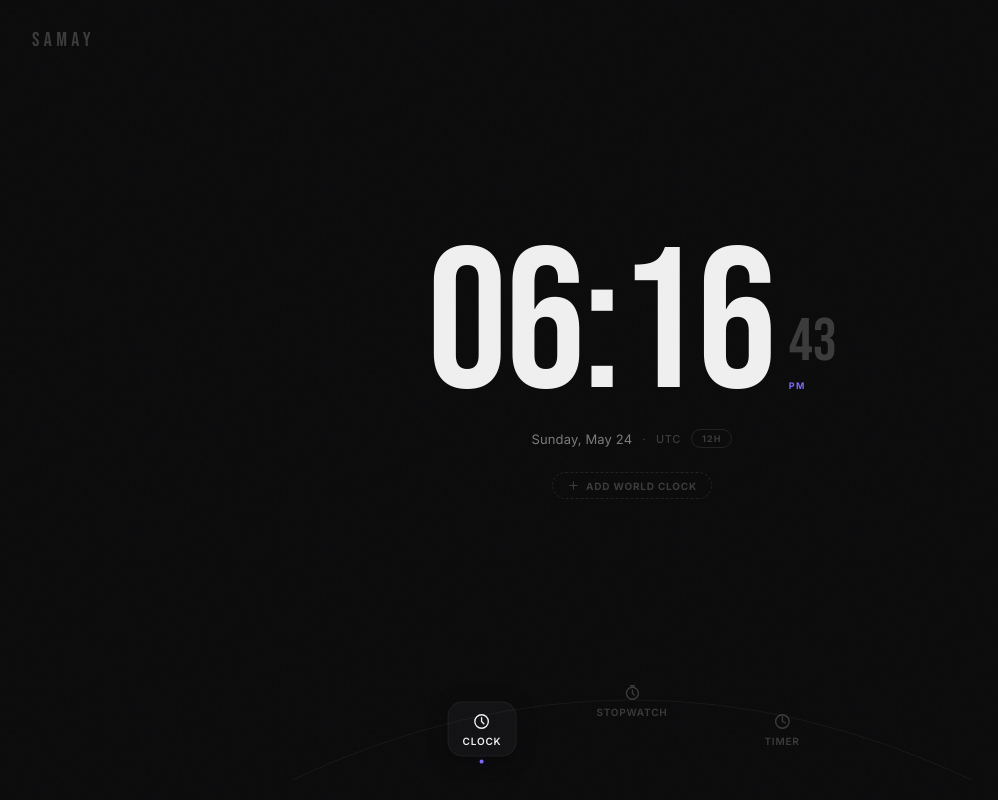
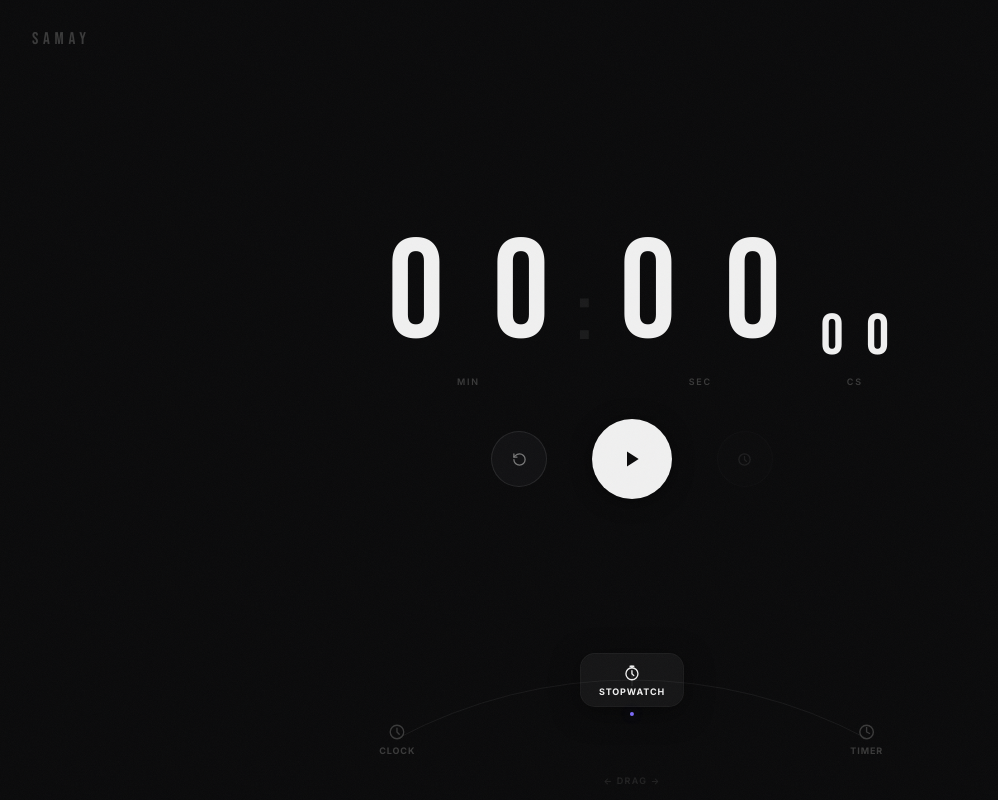
Before and after one commit to realSUDO/Samay, a React (Vite) app: page / in a window 1280 px wide. Shown: the whole page, without its empty margins (8-1006 px from the left). Built offline with nearby package versions, Linux system fonts and the light colour scheme.

Commit message:
Improve rotary dial tick sound

```diff
--- a/src/App.jsx
+++ b/src/App.jsx
@@ -1,103 +1,354 @@
-import { useState, useEffect } from 'react'
+import { useState, useEffect, useRef, useCallback } from 'react'
 import Clock from './components/Clock'
 import Stopwatch from './components/Stopwatch'
 import Timer from './components/Timer'
 import styles from './App.module.css'
 
-const TABS = [
-  { id: 'clock',     label: 'Clock',     key: '1', icon: ClockIcon },
-  { id: 'stopwatch', label: 'Stopwatch', key: '2', icon: StopwatchIcon },
-  { id: 'timer',     label: 'Timer',     key: '3', icon: TimerIcon },
+const POOL_SIZE = 10
+const MIN_TICK_STEP_DEGREES = 3
+const MAX_TICK_STEP_DEGREES = 7
+const MIN_PLAYBACK_RATE = 0.85
+const MAX_PLAYBACK_RATE = 1.35
+const TICK_VOLUME = 0.43
+const VELOCITY_SMOOTHING = 0.18
+const MIN_TICK_GAP_MS = 16
+const MIN_SOUND_VELOCITY = 0.015
+const MAX_SOUND_VELOCITY = 0.5
+let audioPool = null
+let poolIdx = 0
+let lastTickAt = 0
+
+function getPool() {
+  if (!audioPool) {
+    audioPool = Array.from({ length: POOL_SIZE }, () => {
+      const a = new Audio('/tick.mp3')
+      a.preload = 'auto'
+      a.volume = TICK_VOLUME
+      return a
+    })
+  }
+  return audioPool
+}
+
+function playDialTick(speedFactor = 0) {
+  const now = performance.now()
+  if (now - lastTickAt < MIN_TICK_GAP_MS) return
+  lastTickAt = now
+
+  try {
+    const pool = getPool()
+    const a = pool[poolIdx % POOL_SIZE]
+    poolIdx++
+    a.pause()
+    a.currentTime = 0
+    a.volume = TICK_VOLUME
+    const rate = mapRange(clamp(speedFactor, 0, 1), 0, 1, MIN_PLAYBACK_RATE, MAX_PLAYBACK_RATE)
+    a.playbackRate = clamp(rate + (Math.random() - 0.5) * 0.06, MIN_PLAYBACK_RATE, MAX_PLAYBACK_RATE)
+    a.play().catch(() => {})
+  } catch {
+    // Audio playback can fail before the browser grants media permission.
+  }
+}
+
+// ── Dial geometry ──────────────────────────────────────────────────────────
+const TABS        = [
+  { id: 'clock',     label: 'Clock',     icon: ClockIcon },
+  { id: 'stopwatch', label: 'Stopwatch', icon: StopwatchIcon },
+  { id: 'timer',     label: 'Timer',     icon: TimerIcon },
 ]
+const DISK_R      = 500
+const DISK_BELOW  = 380
+const STEP        = 28
+const BASE_ANGLES = [-118, -90, -62]
+const RETURN_ANIMATION_MS = 430
 
+function tabPos(tabIdx, rotation) {
+  const rad = (BASE_ANGLES[tabIdx] + rotation) * Math.PI / 180
+  return {
+    left: `calc(50% + ${(DISK_R * Math.cos(rad)).toFixed(2)}px)`,
+    top:  `calc(100% + ${(DISK_BELOW + DISK_R * Math.sin(rad)).toFixed(2)}px)`,
+  }
+}
+
+function activeFromRot(rot) {
+  const offset = Math.round(rot / STEP)
+  return ((1 - offset) % 3 + 3) % 3
+}
+
+function normalizeAngle(angle) {
+  return ((angle % 360) + 360) % 360
+}
+
+function getAngleDistance(a, b) {
+  const diff = Math.abs(normalizeAngle(a) - normalizeAngle(b))
+  return Math.min(diff, 360 - diff)
+}
+
+function getAngleDelta(currentAngle, previousAngle) {
+  const current = normalizeAngle(currentAngle)
+  const previous = normalizeAngle(previousAngle)
+  return ((current - previous + 540) % 360) - 180
+}
+
+function clamp(value, min, max) {
+  return Math.min(max, Math.max(min, value))
+}
+
+function lerp(start, end, amount) {
+  return start + (end - start) * amount
+}
+
+function mapRange(value, inMin, inMax, outMin, outMax) {
+  if (inMax === inMin) return outMin
+  const t = clamp((value - inMin) / (inMax - inMin), 0, 1)
+  return outMin + (outMax - outMin) * t
+}
+
+function createDialSoundTracker(angle, now = performance.now()) {
+  return {
+    lastAngle: angle,
+    lastTickAngle: angle,
+    lastTime: now,
+    smoothedVelocity: 0,
+  }
+}
+
+function updateDialSoundFromMovement(currentAngle, tracker, now = performance.now()) {
+  const elapsed = Math.max(now - tracker.lastTime, 16)
+  const angleDelta = Math.abs(getAngleDelta(currentAngle, tracker.lastAngle))
+  const angularVelocity = angleDelta / elapsed
+
+  tracker.smoothedVelocity = lerp(
+    tracker.smoothedVelocity,
+    angularVelocity,
+    VELOCITY_SMOOTHING,
+  )
+  tracker.lastAngle = currentAngle
+  tracker.lastTime = now
+
+  const speedFactor = mapRange(
+    tracker.smoothedVelocity,
+    MIN_SOUND_VELOCITY,
+    MAX_SOUND_VELOCITY,
+    0,
+    1,
+  )
+  const tickStepDegrees = mapRange(
+    speedFactor,
+    0,
+    1,
+    MAX_TICK_STEP_DEGREES,
+    MIN_TICK_STEP_DEGREES,
+  )
+
+  if (getAngleDistance(currentAngle, tracker.lastTickAngle) < tickStepDegrees) return
+  playDialTick(speedFactor)
+  tracker.lastTickAngle = currentAngle
+}
+
+// ── App ────────────────────────────────────────────────────────────────────
 export default function App() {
-  const [active, setActive] = useState('clock')
+  const [rotation, setRotation] = useState(0)
+  const [isDragging, setIsDragging] = useState(false)
+
+  // drag state — all in a ref to avoid stale closures
+  const drag = useRef({
+    active: false,
+    startX: 0,
+    startRot: 0,
+    moved: false,
+    sound: createDialSoundTracker(0),
+  })
+  const rotationRef = useRef(rotation)
+  const returnRaf = useRef(null)
+
+  const activeIdx = activeFromRot(rotation)
+  const activeId  = TABS[activeIdx].id
 
   useEffect(() => {
-    const handler = (e) => {
+    rotationRef.current = rotation
+  }, [rotation])
+
+  useEffect(() => () => cancelAnimationFrame(returnRaf.current), [])
+
+  // keyboard shortcuts
+  useEffect(() => {
+    const h = (e) => {
       if (e.target.tagName === 'INPUT') return
-      const tab = TABS.find(t => t.key === e.key)
-      if (tab) setActive(tab.id)
+      if (e.key === '1') rotateTo(0)
+      if (e.key === '2') rotateTo(1)
+      if (e.key === '3') rotateTo(2)
     }
-    window.addEventListener('keydown', handler)
-    return () => window.removeEventListener('keydown', handler)
+    window.addEventListener('keydown', h)
+    return () => window.removeEventListener('keydown', h)
   }, [])
 
-  const view = { clock: <Clock />, stopwatch: <Stopwatch />, timer: <Timer /> }[active]
+  function rotateTo(tabIdx) {
+    const target = -90 - BASE_ANGLES[tabIdx]
+    playDialTick(0.25)
+    rotationRef.current = target
+    setRotation(target)
+  }
+
+  // ── Pointer down ──
+  const onPointerDown = useCallback((e) => {
+    e.preventDefault()
+    cancelAnimationFrame(returnRaf.current)
+    e.currentTarget.setPointerCapture(e.pointerId)
+    getPool()
+    const currentRot = rotationRef.current
+    drag.current = {
+      active: true,
+      startX: e.clientX,
+      startRot: currentRot,
+      moved: false,
+      sound: createDialSoundTracker(currentRot),
+    }
+    setIsDragging(true)
+  }, [])
+
+  // ── Pointer move — fire ticks based on angle delta ──
+  const onPointerMove = useCallback((e) => {
+    if (!drag.current.active) return
+    const dx = e.clientX - drag.current.startX
+    if (Math.abs(dx) > 3) drag.current.moved = true
+
+    const deltaRot = (dx / DISK_R) * (180 / Math.PI)
+    const raw = drag.current.startRot + deltaRot
+    const clamped = Math.max(-STEP * 1.4, Math.min(STEP * 2.4, raw))
+
+    updateDialSoundFromMovement(clamped, drag.current.sound)
+    rotationRef.current = clamped
+    setRotation(clamped)
+  }, [])
+
+  // ── Pointer up — snap back with movement-driven return ticks ──
+  const onPointerUp = useCallback((e, tabIdx) => {
+    if (!drag.current.active) return
+    drag.current.active = false
+    setIsDragging(false)
+    const moved = drag.current.moved
+    const fromRot = rotationRef.current
+
+    const snapped = Math.round(fromRot / STEP) * STEP
+    const target  = Math.max(-STEP, Math.min(STEP * 2, snapped))
+    rotationRef.current = target
+    setRotation(target)
+
+    const start   = performance.now()
+    const returnTracker = createDialSoundTracker(fromRot, start)
+    returnTracker.smoothedVelocity = drag.current.sound.smoothedVelocity
+
+    function tick(now) {
+      const t = Math.min((now - start) / RETURN_ANIMATION_MS, 1)
+      const ease = 1 - Math.pow(1 - t, 3)
+      const cur  = fromRot + (target - fromRot) * ease
+
+      updateDialSoundFromMovement(cur, returnTracker, now)
+
+      if (t < 1) {
+        returnRaf.current = requestAnimationFrame(tick)
+      }
+    }
+
+    if (getAngleDistance(target, fromRot) >= MIN_TICK_STEP_DEGREES) {
+      returnRaf.current = requestAnimationFrame(tick)
+    } else {
+      playDialTick(0.15)
+    }
+
+    if (!moved && tabIdx >= 0) {
+      rotateTo(tabIdx)
+    }
+  }, [])
+
+  const view = { clock: <Clock />, stopwatch: <Stopwatch />, timer: <Timer /> }[activeId]
 
   return (
     <div className={styles.shell}>
-      {/* Brand — top left */}
       <header className={styles.header}>
         <span className={styles.brand}>Samay</span>
       </header>
 
-      {/* Content */}
       <main className={styles.main}>
         {view}
       </main>
 
-      {/* Arc nav — bottom */}
+      <div
+        className={`${styles.arcZone} ${isDragging ? styles.dragging : ''}`}
+        onPointerDown={onPointerDown}
+        onPointerMove={onPointerMove}
+        onPointerUp={(e) => onPointerUp(e, -1)}
+        onPointerCancel={(e) => onPointerUp(e, -1)}
+        aria-hidden="true"
+      />
+
+      <ArcTrack rotation={rotation} />
+
       <nav className={styles.arcNav} aria-label="Mode">
-        {/*
-          Arc: imaginary circle center at (50%, 100% + 300px), radius 400px.
-          3 buttons at angles 248°, 270°, 292° (measured from positive-X axis).
-          cos/sin precomputed:
-            248°: cos≈-0.3746, sin≈-0.9272  → x=50%-150px, y=100%+300-371px = 100%-71px
-            270°: cos=0,        sin=-1        → x=50%,       y=100%+300-400px = 100%-100px
-            292°: cos≈0.3746,  sin≈-0.9272  → x=50%+150px, y=100%-71px
-        */}
-        {TABS.map(({ id, label, key, icon: Icon }, i) => (
-          <button
-            key={id}
-            className={`${styles.arcBtn} ${styles[`arcBtn${i}`]} ${active === id ? styles.arcActive : ''}`}
-            onClick={() => setActive(id)}
-            aria-pressed={active === id}
-          >
-            <span className={styles.arcIcon}><Icon /></span>
-            <span className={styles.arcLabel}>{label}</span>
-          </button>
-        ))}
-
-        {/* The visible arc track — decorative SVG */}
-        <svg className={styles.arcTrack} viewBox="0 0 800 200" preserveAspectRatio="xMidYMax meet" aria-hidden="true">
-          <path
-            d="M 60 180 Q 400 20 740 180"
-            fill="none"
-            stroke="rgba(255,255,255,0.05)"
-            strokeWidth="1"
-          />
-        </svg>
+        {TABS.map((tab, i) => {
+          const pos = tabPos(i, rotation)
+          const isActive = i === activeIdx
+          return (
+            <button
+              key={tab.id}
+              className={`${styles.arcBtn} ${isActive ? styles.arcActive : ''} ${isDragging ? styles.arcDragging : ''}`}
+              style={{ left: pos.left, top: pos.top }}
+              onPointerDown={onPointerDown}
+              onPointerMove={onPointerMove}
+              onPointerUp={(e) => onPointerUp(e, i)}
+              onPointerCancel={(e) => onPointerUp(e, i)}
+              aria-pressed={isActive}
+            >
+              <span className={styles.arcIcon}><tab.icon /></span>
+              <span className={styles.arcLabel}>{tab.label}</span>
+            </button>
+          )
+        })}
       </nav>
     </div>
+  )
+}
+
+function ArcTrack({ rotation }) {
+  const svgW = 900, svgH = 200
+  const cx = svgW / 2
+  const cy = svgH + DISK_BELOW
+
+  const pts = BASE_ANGLES.map(base => {
+    const rad = (base + rotation) * Math.PI / 180
+    return { x: cx + DISK_R * Math.cos(rad), y: cy + DISK_R * Math.sin(rad) }
+  })
+  const [p0, p1, p2] = pts
+  const d = `M ${p0.x.toFixed(1)} ${p0.y.toFixed(1)} A ${DISK_R} ${DISK_R} 0 0 1 ${p2.x.toFixed(1)} ${p2.y.toFixed(1)}`
+
+  return (
+    <svg className={styles.arcTrack} viewBox={`0 0 ${svgW} ${svgH}`} preserveAspectRatio="xMidYMax meet" aria-hidden="true">
+      <path d={d} fill="none" stroke="rgba(255,255,255,0.06)" strokeWidth="1" />
+      <line x1={p1.x.toFixed(1)} y1={(p1.y - 6).toFixed(1)} x2={p1.x.toFixed(1)} y2={(p1.y + 6).toFixed(1)} stroke="rgba(255,255,255,0.12)" strokeWidth="1" />
+    </svg>
   )
 }
 
 function ClockIcon() {
   return (
     <svg width="18" height="18" viewBox="0 0 24 24" fill="none" stroke="currentColor" strokeWidth="1.8" strokeLinecap="round" strokeLinejoin="round">
-      <circle cx="12" cy="12" r="9" />
-      <polyline points="12 7 12 12 15 15" />
+      <circle cx="12" cy="12" r="9" /><polyline points="12 7 12 12 15 15" />
     </svg>
   )
 }
-
 function StopwatchIcon() {
   return (
     <svg width="18" height="18" viewBox="0 0 24 24" fill="none" stroke="currentColor" strokeWidth="1.8" strokeLinecap="round" strokeLinejoin="round">
-      <circle cx="12" cy="13" r="8" />
-      <polyline points="12 9 12 13 14.5 15.5" />
-      <line x1="9.5" y1="3" x2="14.5" y2="3" />
-      <line x1="12" y1="3" x2="12" y2="5" />
+      <circle cx="12" cy="13" r="8" /><polyline points="12 9 12 13 14.5 15.5" />
+      <line x1="9.5" y1="3" x2="14.5" y2="3" /><line x1="12" y1="3" x2="12" y2="5" />
     </svg>
   )
 }
-
 function TimerIcon() {
   return (
     <svg width="18" height="18" viewBox="0 0 24 24" fill="none" stroke="currentColor" strokeWidth="1.8" strokeLinecap="round" strokeLinejoin="round">
-      <circle cx="12" cy="12" r="9" />
-      <polyline points="12 6 12 12 16 14" />
+      <circle cx="12" cy="12" r="9" /><polyline points="12 6 12 12 16 14" />
     </svg>
   )
 }
--- a/src/App.module.css
+++ b/src/App.module.css
@@ -7,14 +7,9 @@
   flex-direction: column;
 }
 
-/* ── Header ── */
 .header {
   position: absolute;
-  top: 0;
-  left: 0;
-  right: 0;
-  display: flex;
-  align-items: center;
+  top: 0; left: 0; right: 0;
   padding: 28px 40px;
   z-index: 10;
   pointer-events: none;
@@ -22,60 +17,73 @@
 
 .brand {
   font-family: 'Bebas Neue', sans-serif;
-  font-size: 20px;
-  letter-spacing: 0.22em;
+  font-size: 17px;
+  letter-spacing: 0.28em;
   color: var(--text-muted);
   user-select: none;
-  pointer-events: none;
 }
 
-/* ── Main content ── */
 .main {
   flex: 1;
   display: flex;
   align-items: center;
   justify-content: center;
-  /* leave room at bottom for arc nav */
-  padding-bottom: 120px;
-  padding-top: 60px;
+  padding-bottom: 140px;
+  padding-top: 64px;
   overflow: hidden;
 }
 
-/* ── Arc nav ── */
-/*
-  Imaginary arc circle:
-    center: (50vw, 100vh + 300px)  [below the screen]
-    radius: 400px
-
-  Button positions (angle from positive-X axis):
-    i=0  248°: x = 50vw + 400·cos(248°) = 50vw - 150px
-                y = (100vh+300) + 400·sin(248°) = 100vh+300 - 371px = 100vh - 71px
-    i=1  270°: x = 50vw
-                y = 100vh+300 - 400 = 100vh - 100px
-    i=2  292°: x = 50vw + 150px
-                y = 100vh - 71px
-
-  We position buttons with position:absolute, transform: translate(-50%,-50%)
-  so the button center lands exactly on the arc point.
-*/
-.arcNav {
+/* ── Drag zone — bottom arc area ── */
+.arcZone {
   position: absolute;
-  inset: 0;
-  pointer-events: none;
-  z-index: 20;
+  bottom: 0;
+  left: 0;
+  right: 0;
+  height: 160px;
+  z-index: 25;
+  cursor: grab;
+  touch-action: none;
 }
 
+.dragging { cursor: grabbing; }
+
+.arcZone::after {
+  content: '← drag →';
+  position: absolute;
+  bottom: 14px;
+  left: 50%;
+  transform: translateX(-50%);
+  font-size: 9px;
+  font-weight: 600;
+  letter-spacing: 0.14em;
+  text-transform: uppercase;
+  color: var(--text-muted);
+  opacity: 0.5;
+  pointer-events: none;
+  user-select: none;
+}
+
+/* ── Decorative arc SVG ── */
 .arcTrack {
   position: absolute;
   bottom: 0;
   left: 50%;
   transform: translateX(-50%);
-  width: min(800px, 100vw);
+  width: min(900px, 100vw);
   height: 200px;
   pointer-events: none;
+  z-index: 20;
 }
 
-/* All arc buttons share base styles */
+/* ── Arc nav ── */
+.arcNav {
+  position: absolute;
+  inset: 0;
+  pointer-events: none;
+  z-index: 30;
+}
+
+/* ── Arc buttons ── */
 .arcBtn {
   position: absolute;
   pointer-events: all;
@@ -83,116 +91,68 @@
   flex-direction: column;
   align-items: center;
   gap: 5px;
-  padding: 10px 14px;
+  padding: 10px 18px;
   border-radius: 14px;
   transform: translate(-50%, -50%);
-  transition: background 0.18s, color 0.18s, box-shadow 0.18s, transform 0.18s;
+  transition:
+    left 0.4s cubic-bezier(0.34, 1.4, 0.64, 1),
+    top  0.4s cubic-bezier(0.34, 1.4, 0.64, 1),
+    background 0.2s,
+    color 0.2s,
+    box-shadow 0.2s;
   color: var(--text-muted);
   background: transparent;
+  cursor: grab;
+  user-select: none;
+  -webkit-user-select: none;
+  touch-action: none;
 }
 
-.arcBtn:hover {
-  color: var(--text-secondary);
-  background: var(--bg-elevated);
-  transform: translate(-50%, -50%) translateY(-3px);
+/* 1:1 during drag — kill position transition */
+.arcDragging {
+  transition:
+    background 0.1s,
+    color 0.1s !important;
 }
+
+.arcBtn:hover { color: var(--text-secondary); }
 
 .arcActive {
   color: var(--text);
-  background: var(--bg-elevated);
-  box-shadow: 0 0 0 1px var(--border-mid), 0 4px 20px rgba(0,0,0,0.4);
+  background: rgba(255,255,255,0.045);
+  box-shadow: 0 0 0 1px var(--border-mid), 0 6px 28px rgba(0,0,0,0.5);
 }
 
-.arcActive:hover {
-  transform: translate(-50%, -50%) translateY(-3px);
-}
-
-/* Active dot indicator */
 .arcActive::after {
   content: '';
   position: absolute;
-  bottom: -8px;
+  bottom: -10px;
   left: 50%;
   transform: translateX(-50%);
   width: 4px;
   height: 4px;
   border-radius: 50%;
   background: var(--accent);
-  box-shadow: 0 0 8px var(--accent-glow);
+  box-shadow: 0 0 12px var(--accent-glow), 0 0 24px var(--accent-glow);
 }
 
 .arcIcon {
   display: flex;
   align-items: center;
   justify-content: center;
-  line-height: 1;
+  pointer-events: none;
 }
 
 .arcLabel {
-  font-size: 10px;
-  font-weight: 600;
-  letter-spacing: 0.08em;
+  font-size: 9px;
+  font-weight: 700;
+  letter-spacing: 0.1em;
   text-transform: uppercase;
   line-height: 1;
+  white-space: nowrap;
+  pointer-events: none;
 }
 
-/* ── Button positions on the arc ── */
-/* i=0: left  — 248° */
-.arcBtn0 {
-  left: calc(50% - 150px);
-  top: calc(100% - 71px);
+@media (max-width: 600px) {
+  .main { padding-bottom: 110px; padding-top: 48px; }
 }
-
-/* i=1: center — 270° (bottom of arc) */
-.arcBtn1 {
-  left: 50%;
-  top: calc(100% - 100px);
-}
-
-/* i=2: right — 292° */
-.arcBtn2 {
-  left: calc(50% + 150px);
-  top: calc(100% - 71px);
-}
-
-/* ── Mobile: flat bottom bar ── */
-@media (max-width: 600px) {
-  .arcNav {
-    position: fixed;
-    top: auto;
-    bottom: 0;
-    left: 0;
-    right: 0;
-    height: 64px;
-    background: var(--bg-elevated);
-    border-top: 1px solid var(--border);
-    display: flex;
-    align-items: center;
-    justify-content: space-around;
-    pointer-events: all;
-  }
-
-  .arcTrack { display: none; }
-
-  .arcBtn {
-    position: static;
-    transform: none;
-    flex: 1;
-    border-radius: 0;
-    padding: 8px 4px;
-  }
-
-  .arcBtn:hover { transform: none; }
-  .arcActive { box-shadow: none; background: transparent; }
-  .arcActive::after { bottom: -4px; }
-
-  .arcBtn0, .arcBtn1, .arcBtn2 {
-    left: auto;
-    top: auto;
-  }
-
-  .main {
-    padding-bottom: 80px;
-    padding-top: 40px;
-  }
-}
```
Also changed, not shown: 1 other file (tests, documents, lock files or other folders).
